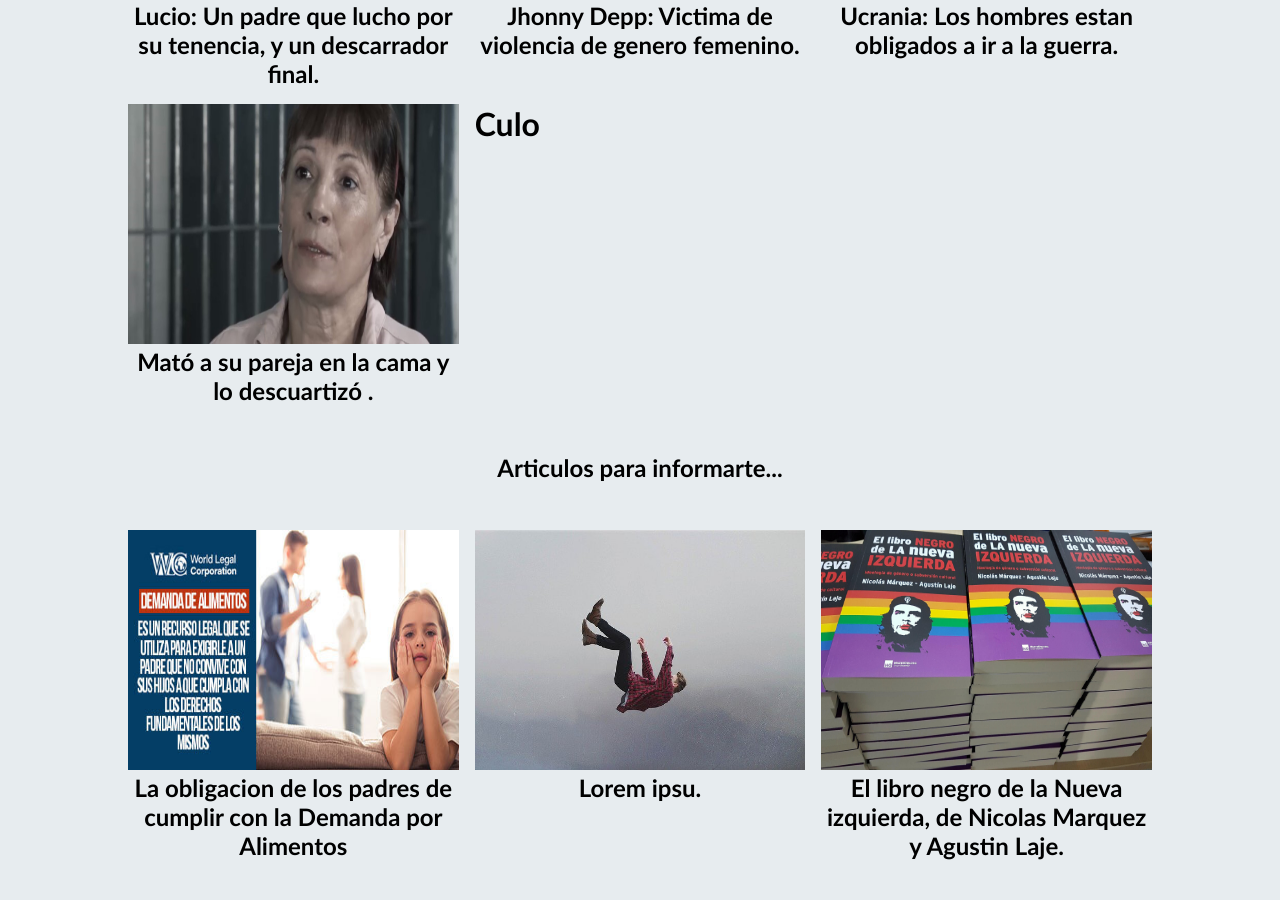
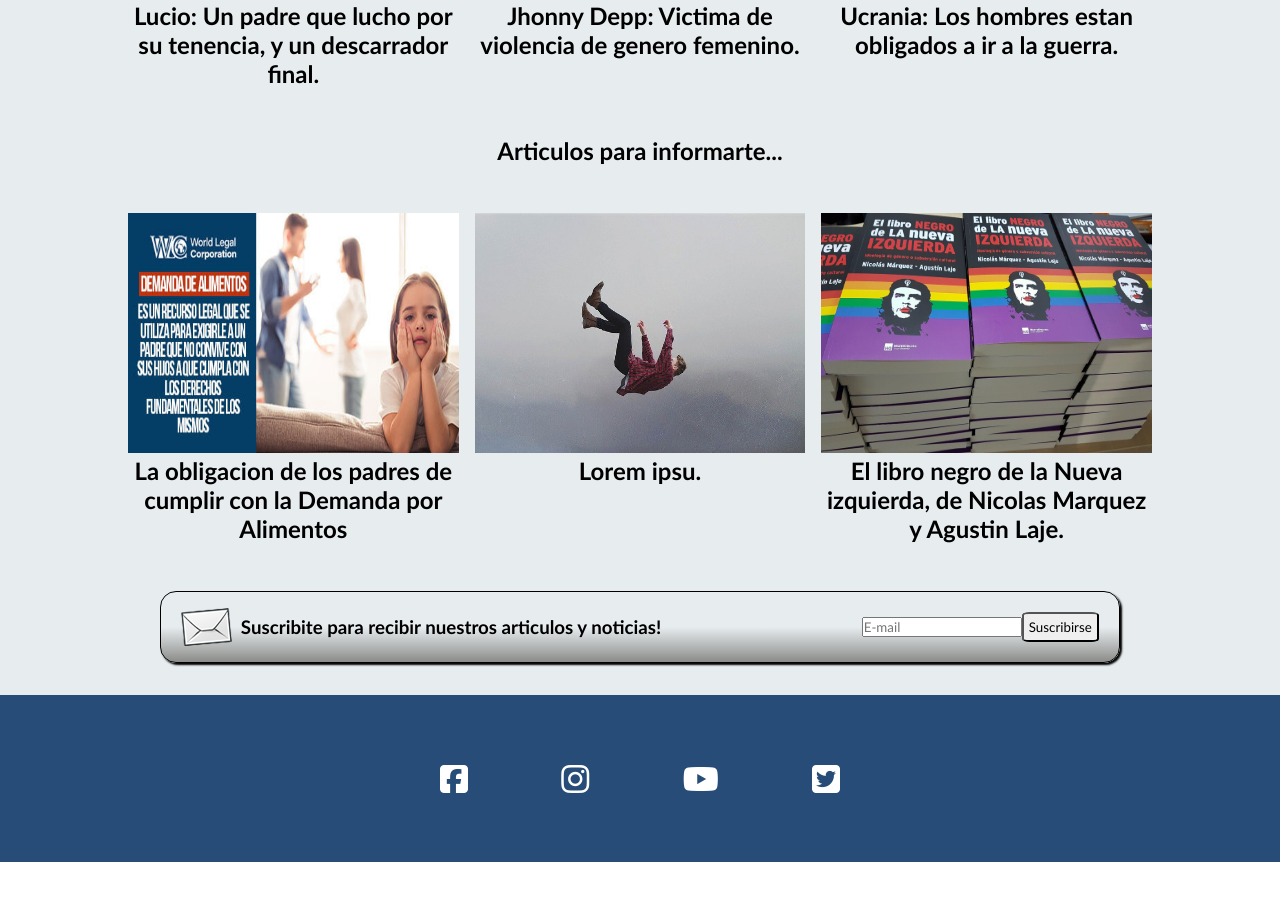
Before and after one commit to NerinaPac/Fullstack-hombre, an Angular app in the folder front/: page / in a window 1280 px wide. Shown: the part 947-1847 px from the top of the page. After the commit the page ends 1809 px from the top, so only its background shows below. Built offline with nearby package versions, Linux system fonts and the light colour scheme.

Commit message:
fix: presentacion de card-wrapper.

```diff
--- a/front/src/app/components/card-wrapper/card-wrapper.component.html
+++ b/front/src/app/components/card-wrapper/card-wrapper.component.html
@@ -1,6 +1,6 @@
 <div class="card-contenedor">
 <app-card
-*ngFor="let info of data"
+*ngFor="let info of data; let ultimo = last;" [ngClass]="{desaparecer:ultimo}"
 
 [imagen] = "info.imagen"
 [titulo] = "info.titulo"
@@ -8,8 +8,3 @@
 
 
 ></app-card>
-<h1>Culo</h1>
-
-<!-- <ul *ngFor="let viaje of viajes">
-    <li>{{ viaje.titulo }}</li>
-</ul> -->
--- a/front/src/app/components/card-wrapper/card-wrapper.component.scss
+++ b/front/src/app/components/card-wrapper/card-wrapper.component.scss
@@ -9,3 +9,7 @@
     gap: 1rem;
 
 }
+
+.desaparecer{
+    display: none;
+}
--- a/front/src/app/components/card-wrapper/card-wrapper.component.ts
+++ b/front/src/app/components/card-wrapper/card-wrapper.component.ts
@@ -24,11 +24,6 @@ export class CardWrapperComponent implements OnInit {
 
   }
 
-
-
-
-
-
   ngOnInit(): void {
     this.mostrarInfoNoticias();
 
```
